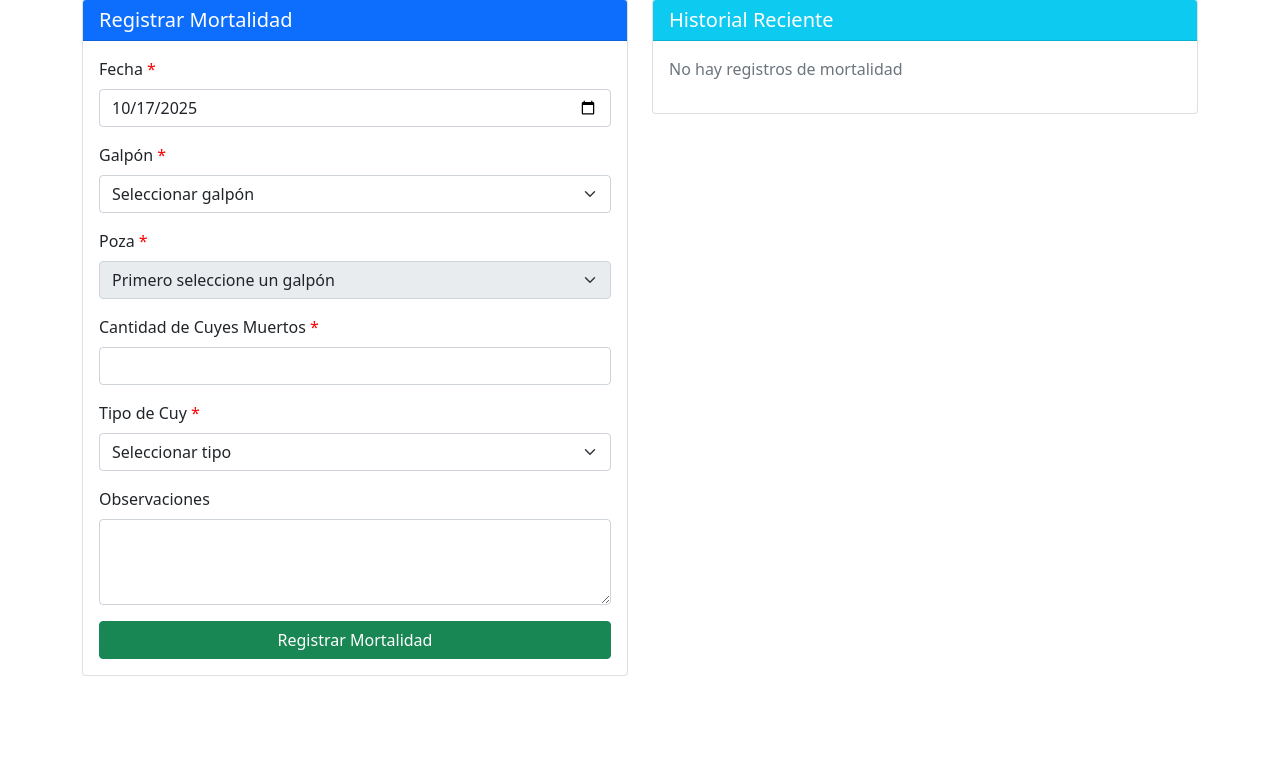
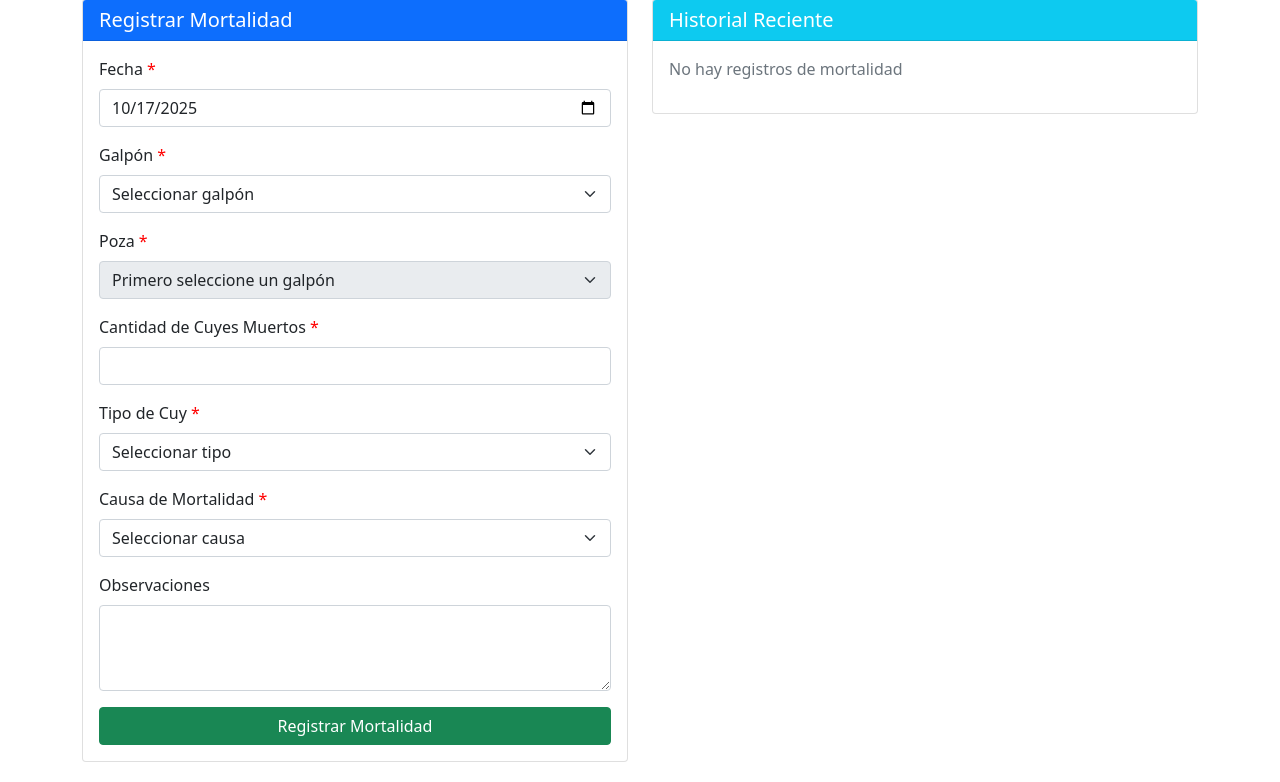
Before and after one commit to Javh9/registro_cuyes2.0, a Flask app: page /mortalidad/ in a window 1280 px wide. Shown: the part 105-887 px from the top of the page. Before the commit the page ends 781 px from the top, so only its background shows below. Run offline with Flask 3, Linux system fonts and the light colour scheme; data that the repository does not hold is empty; some libraries are stand-ins or nearby versions.

Commit message:
Feat: Agregar campo causa en formulario de mortalidad general

```diff
--- a/models/mortalidad_general.py
+++ b/models/mortalidad_general.py
@@ -174,6 +174,7 @@ class MortalidadGeneral:
                 galpon_id=datos['galpon_id'],
                 poza_id=datos['poza_id'],
                 cantidad=datos['cantidad'],
+                causa=datos['causa'],
                 observaciones=datos.get('observaciones', '')
             )
 
--- a/templates/mortalidad_general.html
+++ b/templates/mortalidad_general.html
@@ -62,6 +62,18 @@
                                     <option value="reemplazo">Reemplazo</option>
                                     <option value="engorde_destete">Engorde (Destete)</option>
                                     <option value="engorde_descarte">Engorde (Descarte)</option>
+                                </select>
+                            </div>
+
+                            <div class="mb-3">
+                                <label for="causa" class="form-label">Causa de Mortalidad <span class="required">*</span></label>
+                                <select class="form-select" id="causa" name="causa" required>
+                                    <option value="">Seleccionar causa</option>
+                                    <option value="natural">Natural</option>
+                                    <option value="enfermedad">Enfermedad</option>
+                                    <option value="accidente">Accidente</option>
+                                    <option value="desconocida">Desconocida</option>
+                                    <option value="otra">Otra</option>
                                 </select>
                             </div>
 
@@ -150,10 +162,11 @@
                 poza_id: document.getElementById('poza_id').value,
                 cantidad: document.getElementById('cantidad').value,
                 tipo_cuy: document.getElementById('tipo_cuy').value,
+                causa: document.getElementById('causa').value,
                 observaciones: document.getElementById('observaciones').value
             };
 
-            if (!formData.fecha || !formData.galpon_id || !formData.poza_id || !formData.cantidad || !formData.tipo_cuy) {
+            if (!formData.fecha || !formData.galpon_id || !formData.poza_id || !formData.cantidad || !formData.tipo_cuy || !formData.causa) {
                 alert('Complete todos los campos requeridos');
                 return;
             }
@@ -189,10 +202,10 @@
                     const container = document.getElementById('historialContainer');
 
                     if (data.success && data.data && data.data.length > 0) {
-                        let html = '<div class="table-responsive"><table class="table table-sm table-striped"><thead><tr><th>Fecha</th><th>Tipo</th><th>Cantidad</th><th>Galpón</th></tr></thead><tbody>';
+                        let html = '<div class="table-responsive"><table class="table table-sm table-striped"><thead><tr><th>Fecha</th><th>Tipo</th><th>Cantidad</th><th>Causa</th><th>Galpón</th></tr></thead><tbody>';
 
                         data.data.forEach(registro => {
-                            html += '<tr><td>' + registro.fecha + '</td><td>' + registro.tipo_cuy + '</td><td>' + registro.cantidad + '</td><td>' + registro.galpon_nombre + '</td></tr>';
+                            html += '<tr><td>' + registro.fecha + '</td><td>' + registro.tipo_cuy + '</td><td>' + registro.cantidad + '</td><td>' + registro.causa + '</td><td>' + registro.galpon_nombre + '</td></tr>';
                         });
 
                         html += '</tbody></table></div>';
```
